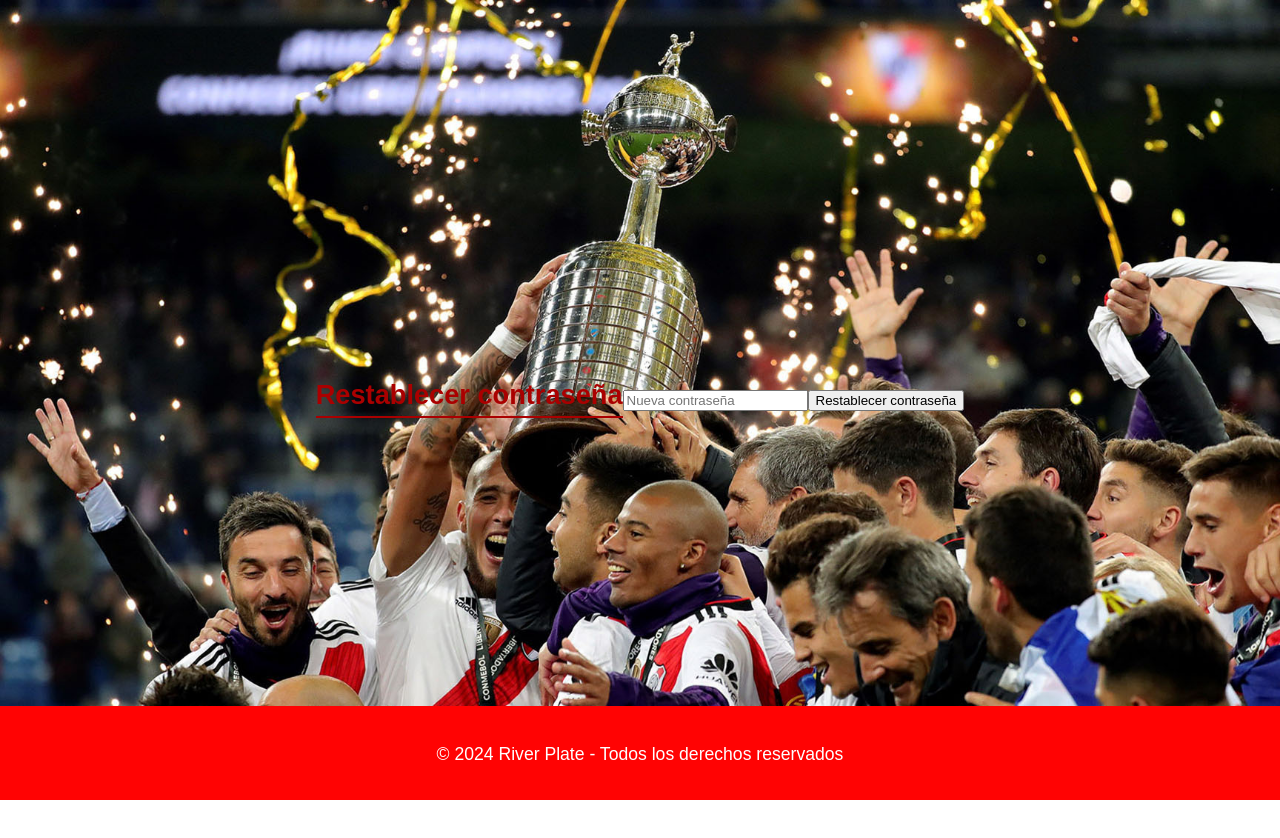
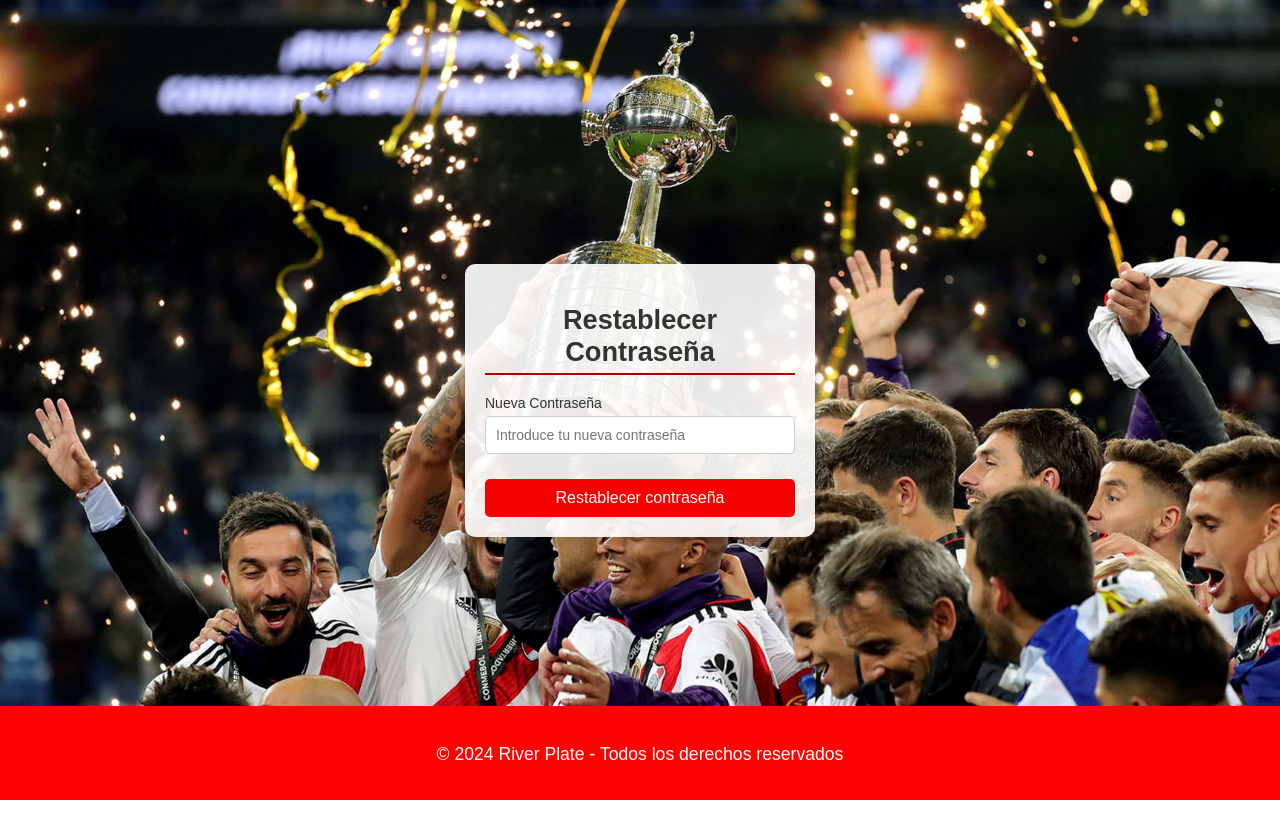
Before and after one commit to abelll05/river-plate-frontend, a React (Create React App) app: page /reset-password/1 in a window 1280 px wide. Shown: the top 838 px of the page. Built offline with nearby package versions, Linux system fonts and the light colour scheme.

Commit message:
Mensaje de commit

```diff
--- a/src/components/ForgotPassword.js
+++ b/src/components/ForgotPassword.js
@@ -1,39 +1,69 @@
-import React, { useState } from 'react';
-import axios from 'axios';
+import { useState } from 'react';
+import { useNavigate } from 'react-router-dom';
 import './Auth.css';
 
 const ForgotPassword = () => {
   const [email, setEmail] = useState('');
-  const [message, setMessage] = useState('');
   const [error, setError] = useState('');
+  const [loading, setLoading] = useState(false);
+  const [successMessage, setSuccessMessage] = useState('');
+  const navigate = useNavigate();
 
   const handleSubmit = async (e) => {
     e.preventDefault();
+    setLoading(true);
+    setError('');
+    setSuccessMessage('');
+
     try {
-      const response = await axios.post('/api/auth/forgot-password', { email });
-      setMessage(response.data.message);
-      setError('');
-    } catch (err) {
-      setError(err.response.data.error);
-      setMessage('');
+      const response = await fetch(
+        'https://river-plate-backend.onrender.com/api/forgot-password',
+        {
+          method: 'POST',
+          headers: {
+            'Content-Type': 'application/json',
+          },
+          body: JSON.stringify({ email }),
+        }
+      );
+      const data = await response.json();
+
+      if (response.ok) {
+        setSuccessMessage('Enlace de restablecimiento enviado a tu correo.');
+        setTimeout(() => navigate('/login'), 5000); // Redirigir después de 5 segundos
+      } else {
+        setError(data.error || 'Error al enviar el enlace');
+      }
+    } catch (error) {
+      console.error('Error en forgot-password:', error);
+      setError('No se pudo conectar con el servidor.');
+    } finally {
+      setLoading(false);
     }
   };
 
   return (
     <div className="auth-container">
-      <h2>Olvidé mi contraseña</h2>
-      <form onSubmit={handleSubmit}>
+      <div className="auth-box">
+        <h2>Olvidé mi Contraseña</h2>
+        <form onSubmit={handleSubmit} className="auth-form">
+          <div className="form-group">
+            <label>Email</label>
             <input
               type="email"
-          placeholder="Correo electrónico"
               value={email}
               onChange={(e) => setEmail(e.target.value)}
+              placeholder="Introduce tu email"
               required
             />
-        <button type="submit">Enviar enlace</button>
+          </div>
+          <button type="submit" className="auth-button" disabled={loading}>
+            {loading ? 'Enviando enlace...' : 'Enviar enlace'}
+          </button>
+          {error && <p className="auth-error">{error}</p>}
+          {successMessage && <p className="auth-success">{successMessage}</p>}
         </form>
-      {message && <p className="success-message">{message}</p>}
-      {error && <p className="error-message">{error}</p>}
+      </div>
     </div>
   );
 };
--- a/src/components/ResetPassword.js
+++ b/src/components/ResetPassword.js
@@ -1,41 +1,74 @@
-import React, { useState } from 'react';
-import axios from 'axios';
-import { useParams } from 'react-router-dom';
+import { useState, useEffect } from 'react';
+import { useNavigate, useParams } from 'react-router-dom';
 import './Auth.css';
 
 const ResetPassword = () => {
   const { token } = useParams();
-  const [newPassword, setNewPassword] = useState('');
-  const [message, setMessage] = useState('');
+  const [password, setPassword] = useState('');
   const [error, setError] = useState('');
+  const [loading, setLoading] = useState(false);
+  const [successMessage, setSuccessMessage] = useState('');
+  const navigate = useNavigate();
+
+  useEffect(() => {
+    // Validar el token con el backend si es necesario
+  }, [token]);
 
   const handleSubmit = async (e) => {
     e.preventDefault();
+    setLoading(true);
+    setError('');
+    setSuccessMessage('');
+
     try {
-      const response = await axios.post(`/api/auth/reset-password/${token}`, { newPassword });
-      setMessage(response.data.message);
-      setError('');
-    } catch (err) {
-      setError(err.response.data.error);
-      setMessage('');
+      const response = await fetch(
+        `https://river-plate-backend.onrender.com/api/reset-password/${token}`,
+        {
+          method: 'POST',
+          headers: {
+            'Content-Type': 'application/json',
+          },
+          body: JSON.stringify({ password }),
+        }
+      );
+      const data = await response.json();
+
+      if (response.ok) {
+        setSuccessMessage('Contraseña restablecida con éxito');
+        setTimeout(() => navigate('/login'), 5000); // Redirigir después de 5 segundos
+      } else {
+        setError(data.error || 'Error al restablecer la contraseña');
+      }
+    } catch (error) {
+      console.error('Error en reset-password:', error);
+      setError('No se pudo conectar con el servidor.');
+    } finally {
+      setLoading(false);
     }
   };
 
   return (
     <div className="auth-container">
-      <h2>Restablecer contraseña</h2>
-      <form onSubmit={handleSubmit}>
-        <input
-          type="password"
-          placeholder="Nueva contraseña"
-          value={newPassword}
-          onChange={(e) => setNewPassword(e.target.value)}
-          required
-        />
-        <button type="submit">Restablecer contraseña</button>
-      </form>
-      {message && <p className="success-message">{message}</p>}
-      {error && <p className="error-message">{error}</p>}
+      <div className="auth-box">
+        <h2>Restablecer Contraseña</h2>
+        <form onSubmit={handleSubmit} className="auth-form">
+          <div className="form-group">
+            <label>Nueva Contraseña</label>
+            <input
+              type="password"
+              value={password}
+              onChange={(e) => setPassword(e.target.value)}
+              placeholder="Introduce tu nueva contraseña"
+              required
+            />
+          </div>
+          <button type="submit" className="auth-button" disabled={loading}>
+            {loading ? 'Restableciendo...' : 'Restablecer contraseña'}
+          </button>
+          {error && <p className="auth-error">{error}</p>}
+          {successMessage && <p className="auth-success">{successMessage}</p>}
+        </form>
+      </div>
     </div>
   );
 };
```
Lines whose indentation alone changed are shown as unchanged.
